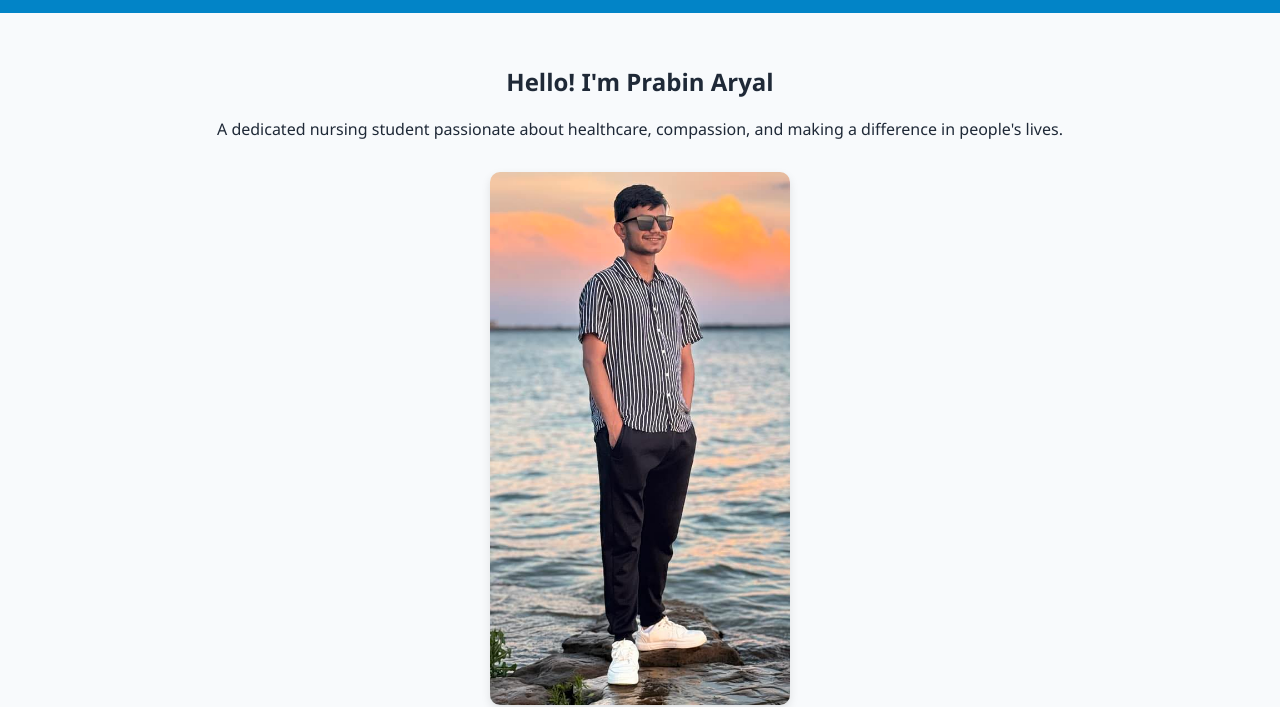
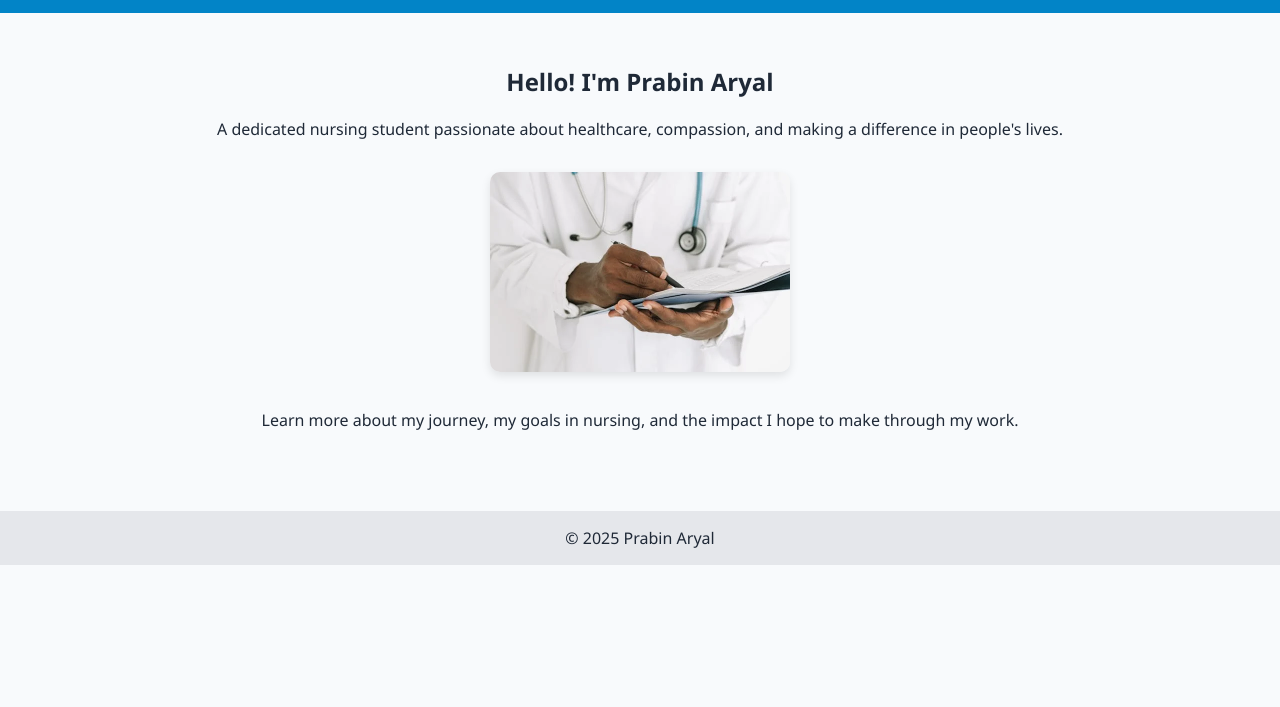
Before and after one commit to Prabin423/PrabinAryal, a plain HTML site: page index.html in a window 1280 px wide. Shown: the part 127-834 px from the top of the page. After the commit the page ends 800 px from the top, so only its background shows below. Drawn offline with Linux system fonts and the light colour scheme.

Commit message:
Add files via upload

```diff
--- a/index.html
+++ b/index.html
@@ -19,7 +19,7 @@
     <section class="hero">
       <h2>Hello! I'm Prabin Aryal</h2>
       <p>A dedicated nursing student passionate about healthcare, compassion, and making a difference in people's lives.</p>
-      <img src="images/profile.jpg" alt="Prabin Aryal" class="hero-img">
+      <img src="images/profiles.jpg" alt="Prabin Aryal" class="hero-img">
     </section>
     <section class="cta">
       <p>Learn more about my journey, my goals in nursing, and the impact I hope to make through my work.</p>
```
Also changed, not shown: about.html (+1 -0 lines), images/profiles.jpg (added).
